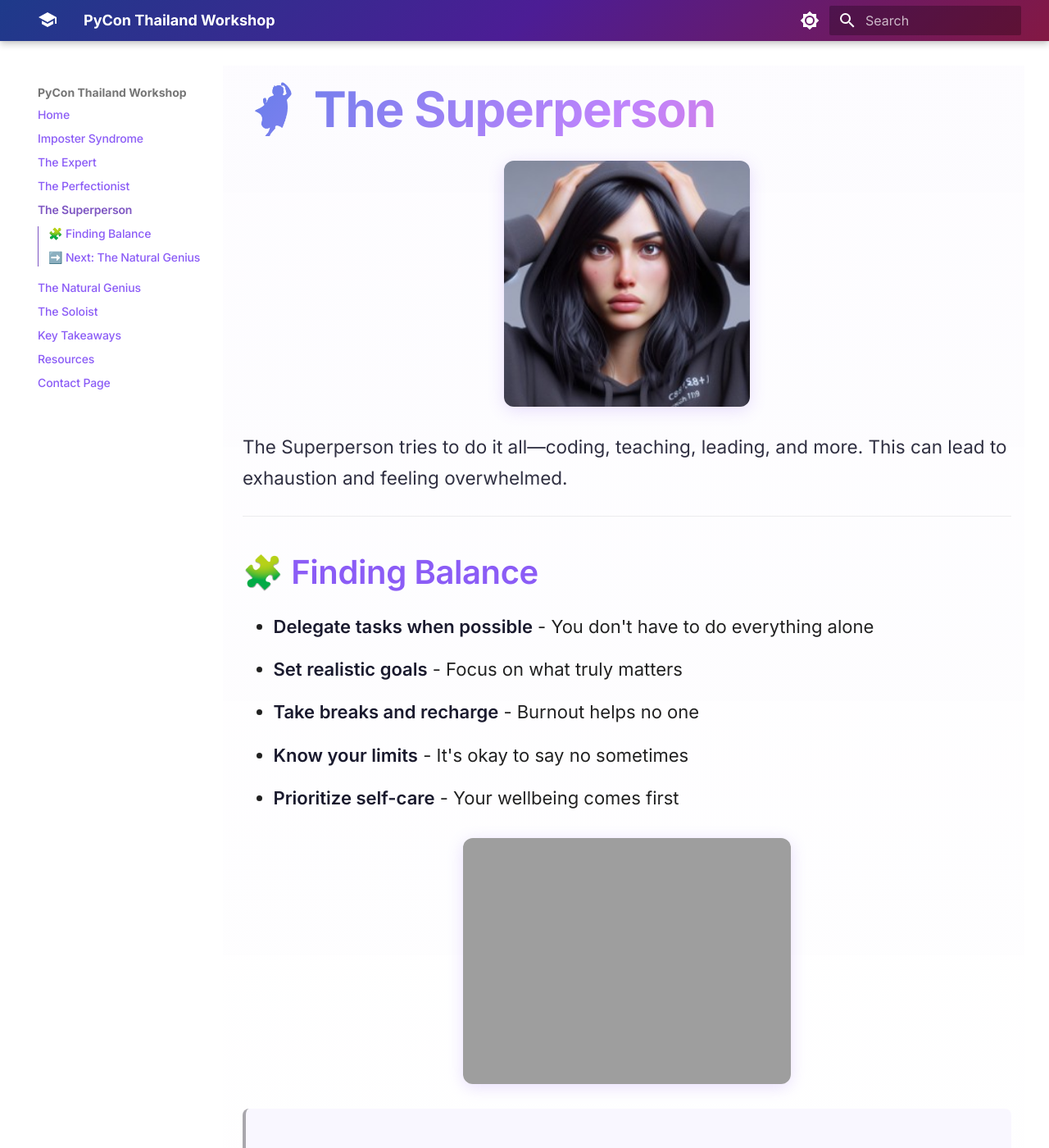
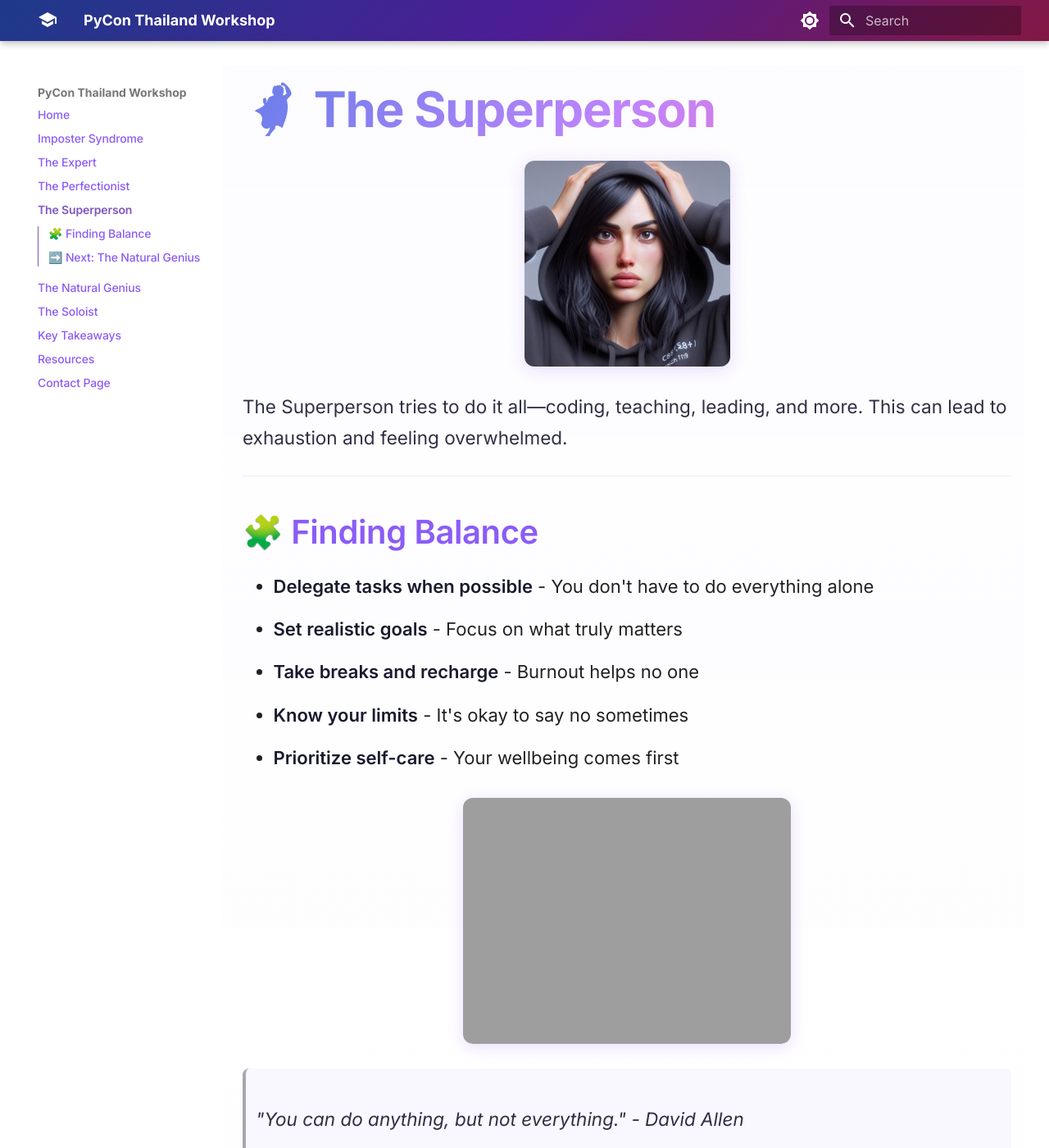
Before and after one commit to codess-aus/pycon-thailand, an MkDocs documentation site: the page built from docs/the-superperson.md, in a window 1280 px wide and 1400 px high. Shown: the whole window at 82% size. Built offline with MkDocs 1.6.1 and Material for MkDocs 9.7.7, drawn with Linux system fonts in a browser that asks for light colours.

Commit message:
Fix: Adjust hero image styling for improved containment and responsiveness

```diff
--- a/docs/stylesheets/extra.css
+++ b/docs/stylesheets/extra.css
@@ -164,9 +164,10 @@ a:hover {
     min-width: 300px;
 }
 
-/* Hero images (first image after h1) - larger display */
+/* Hero images (first image after h1) - smaller, more contained */
 .md-typeset h1 + p img {
-    max-width: 80%;
+    max-width: 40%;
+    min-width: 250px;
 }
 
 .md-typeset img:hover {
```
